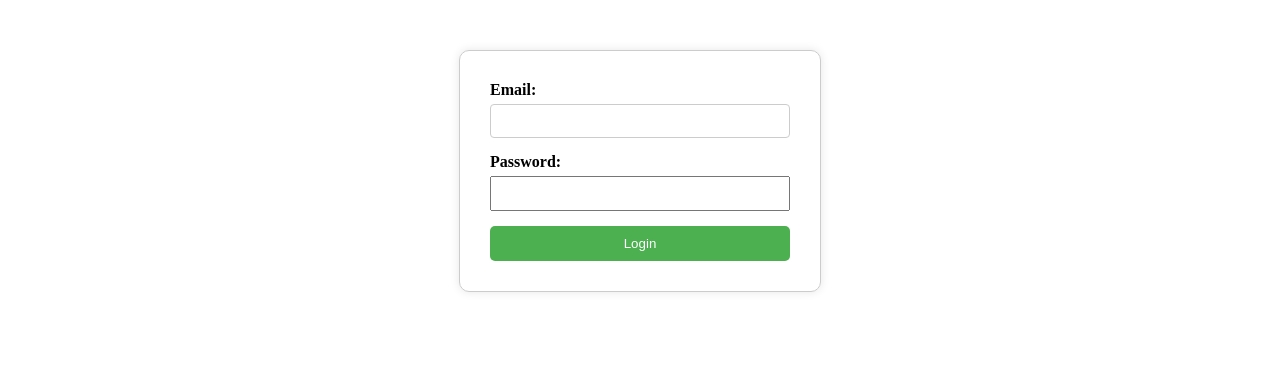
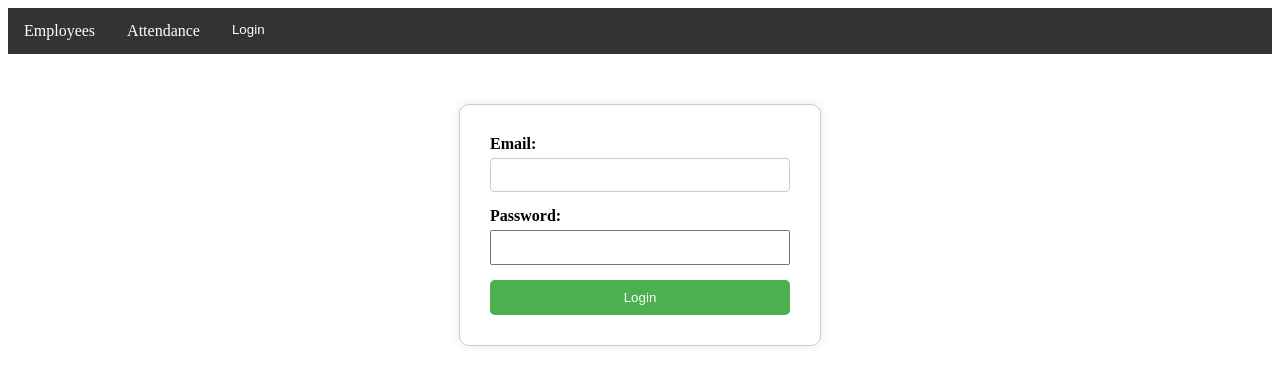
Before and after one commit to Abdulaziz-elitecoder/HR_management_system_frontend, a React (Create React App) app: page /login in a window 1280 px wide. Shown: the top 384 px of the page. Built offline with nearby package versions, Linux system fonts and the light colour scheme.

Commit message:
adding navbar and functionality for loggedIn/loggedOut

```diff
--- a/src/App.tsx
+++ b/src/App.tsx
@@ -1,18 +1,30 @@
-import React from 'react';
+import React, { useState } from 'react';
 import { BrowserRouter as Router, Route, Routes, Navigate } from 'react-router-dom';
 import LoginPage from './pages/LoginPage';
 import EmployeePage from './pages/EmployeePage';
 import AttendancePage from './pages/AttendancePage';
+import NavBar from './components/NavBar';
 
 const App: React.FC = () => {
-    const token = localStorage.getItem('token');
+    const [isLoggedIn, setIsLoggedIn] = useState<boolean>(!!localStorage.getItem('token'));
+
+    const handleLogin = (token: string) => {
+        localStorage.setItem('token', token);
+        setIsLoggedIn(true);
+    };
+
+    const handleLogout = () => {
+        localStorage.removeItem('token');
+        setIsLoggedIn(false);
+    };
 
     return (
         <Router>
+            <NavBar isLoggedIn={isLoggedIn} handleLogout={handleLogout} />
             <Routes>
-                <Route path="/login" element={<LoginPage />} />
-                <Route path="/employees" element={token ? <EmployeePage /> : <Navigate to="/login" />} />
-                <Route path="/attendance" element={token ? <AttendancePage /> : <Navigate to="/login" />} />
+                <Route path="/login" element={!isLoggedIn ? <LoginPage onLogin={handleLogin} /> : <Navigate to="/employees" />} />
+                <Route path="/employees" element={isLoggedIn ? <EmployeePage /> : <Navigate to="/login" />} />
+                <Route path="/attendance" element={isLoggedIn ? <AttendancePage /> : <Navigate to="/login" />} />
                 <Route path="/" element={<Navigate to="/login" />} />
             </Routes>
         </Router>
--- /dev/null
+++ b/src/components/NavBar.css
@@ -0,0 +1,29 @@
+.navbar {
+    background-color: #333;
+    overflow: hidden;
+}
+
+.navbar ul {
+    list-style-type: none;
+    margin: 0;
+    padding: 0;
+}
+
+.navbar li {
+    float: left;
+}
+
+.navbar li a, .navbar li button {
+    display: block;
+    color: white;
+    text-align: center;
+    padding: 14px 16px;
+    text-decoration: none;
+    border: none;
+    background: none;
+    cursor: pointer;
+}
+
+.navbar li a:hover, .navbar li button:hover {
+    background-color: #111;
+}
--- /dev/null
+++ b/src/components/NavBar.tsx
@@ -0,0 +1,40 @@
+import React from 'react';
+import { Link, useNavigate } from 'react-router-dom';
+import './NavBar.css'; // Import CSS for styling
+
+interface NavBarProps {
+    isLoggedIn: boolean;
+    handleLogout: () => void;
+}
+
+const NavBar: React.FC<NavBarProps> = ({ isLoggedIn, handleLogout }) => {
+    const navigate = useNavigate();
+
+    const handleAuthClick = () => {
+        if (isLoggedIn) {
+            handleLogout();
+        } else {
+            navigate('/login');
+        }
+    };
+
+    return (
+        <nav className="navbar">
+            <ul>
+                <li>
+                    <Link to="/employees">Employees</Link>
+                </li>
+                <li>
+                    <Link to="/attendance">Attendance</Link>
+                </li>
+                <li>
+                    <button onClick={handleAuthClick}>
+                        {isLoggedIn ? 'Logout' : 'Login'}
+                    </button>
+                </li>
+            </ul>
+        </nav>
+    );
+};
+
+export default NavBar;
```
